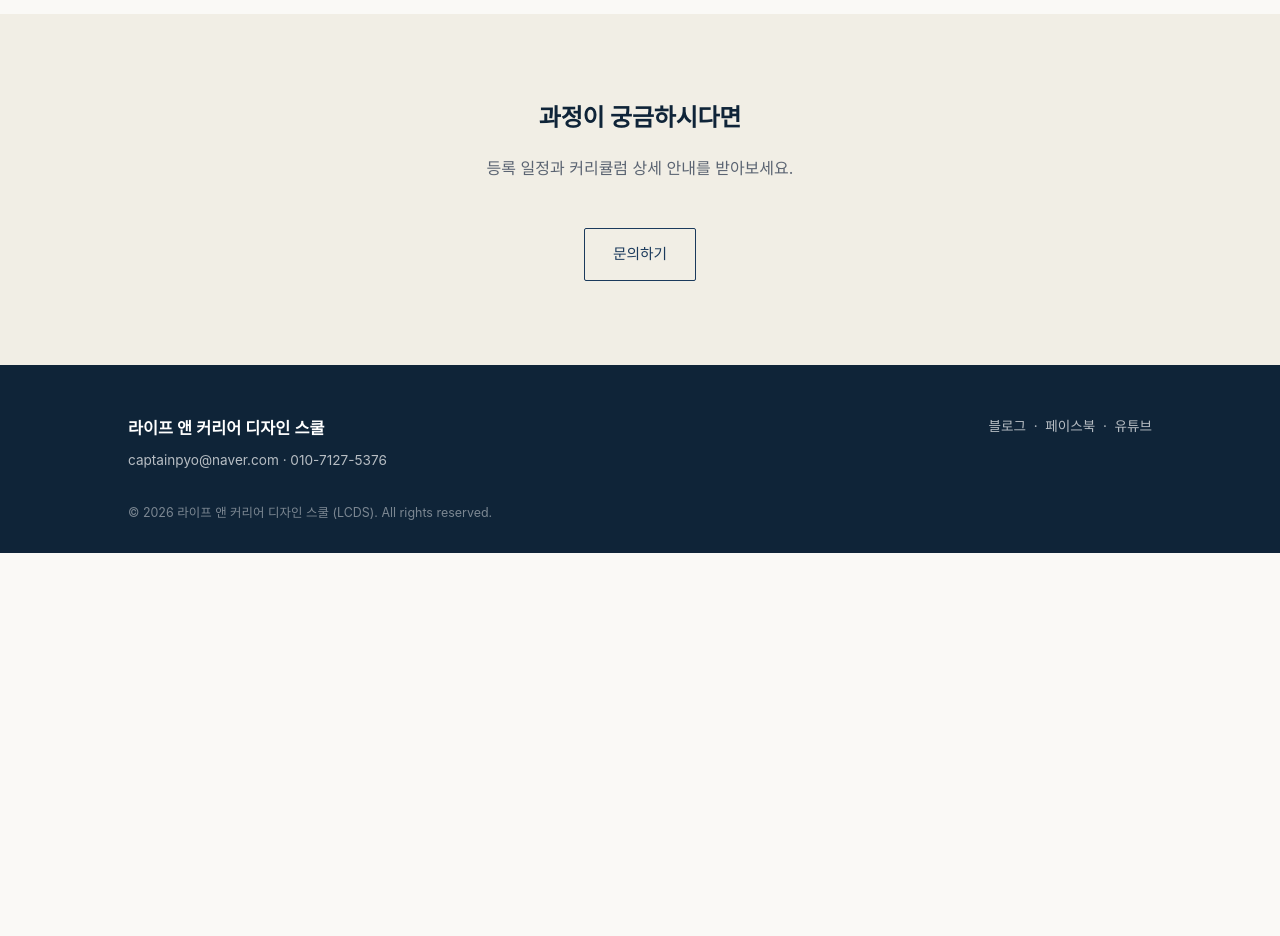
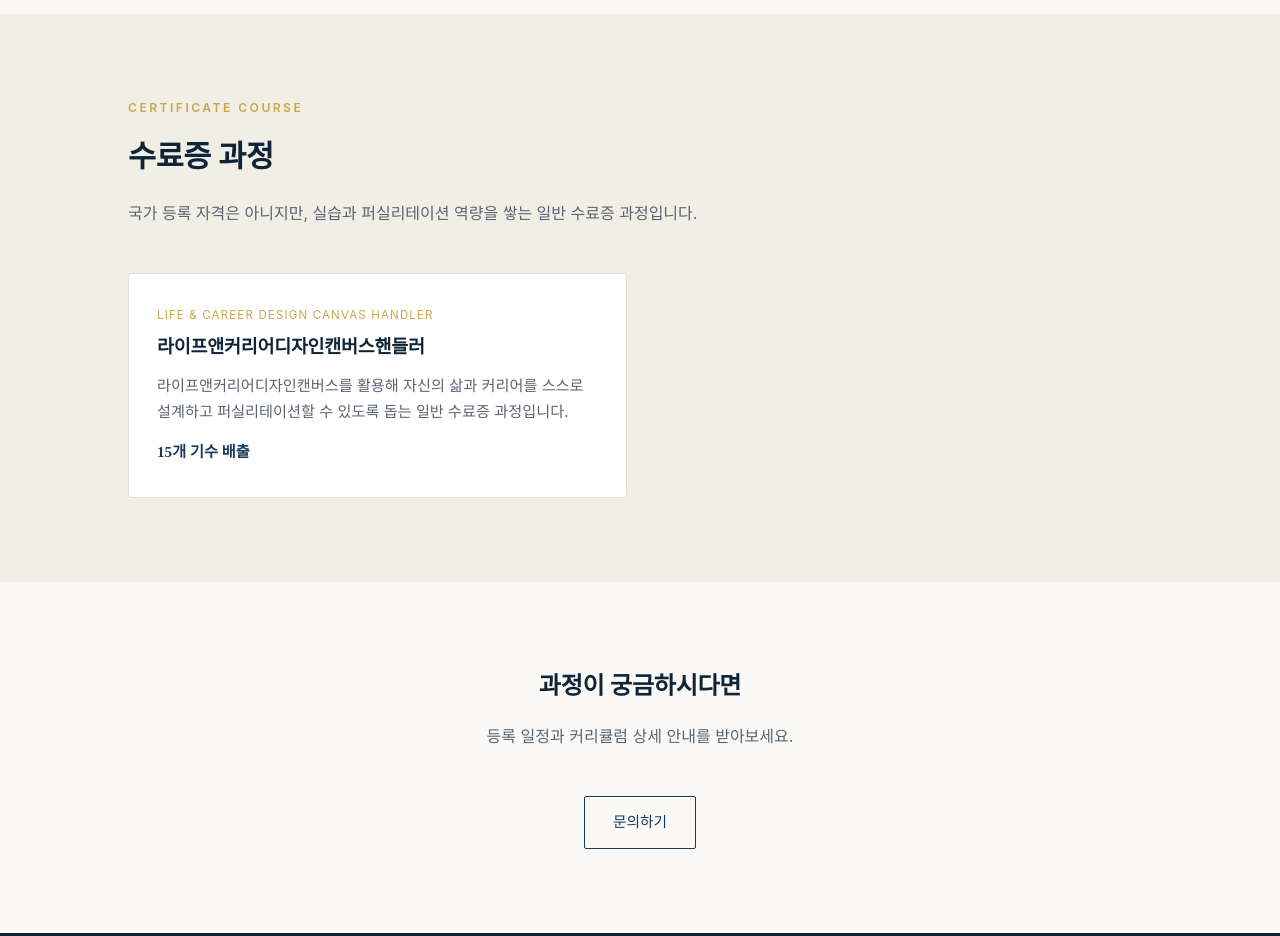
Before and after one commit to captain-pyo/lcds-site-, an Eleventy site: page src/programs.njk in a window 1280 px wide. Shown: the part 1880-2816 px from the top of the page. Before the commit the page ends 2433 px from the top, so only its background shows below. Built offline with nearby package versions, Linux system fonts and the light colour scheme; Eleventy itself is replaced by a stand-in of ours; files that its build step writes are made by us from their sources; a web font is replaced by a local one; what js-yaml would draw is missing.

Commit message:
Update programs.njk

```diff
--- a/src/programs.njk
+++ b/src/programs.njk
@@ -68,6 +68,26 @@ permalink: /programs/
 </section>
 
 <section class="block alt">
+  <div class="wrap">
+    <div class="section-head">
+      <div class="eyebrow">Certificate Course</div>
+      <h2>수료증 과정</h2>
+      <p>국가 등록 자격은 아니지만, 실습과 퍼실리테이션 역량을 쌓는 일반 수료증 과정입니다.</p>
+    </div>
+    <div class="grid-2">
+      {% for c in programs.certificate_courses %}
+      <div class="card">
+        <span class="en">{{ c.name_en }}</span>
+        <h3>{{ c.name_kr }}</h3>
+        <p>{{ c.desc }}</p>
+        <p style="margin-top:14px; font-family:var(--serif); color:var(--navy); font-weight:700;">{{ c.cohorts }}</p>
+      </div>
+      {% endfor %}
+    </div>
+  </div>
+</section>
+
+<section class="block">
   <div class="wrap" style="text-align:center;">
     <h2>과정이 궁금하시다면</h2>
     <p style="color:var(--muted);">등록 일정과 커리큘럼 상세 안내를 받아보세요.</p>
```
